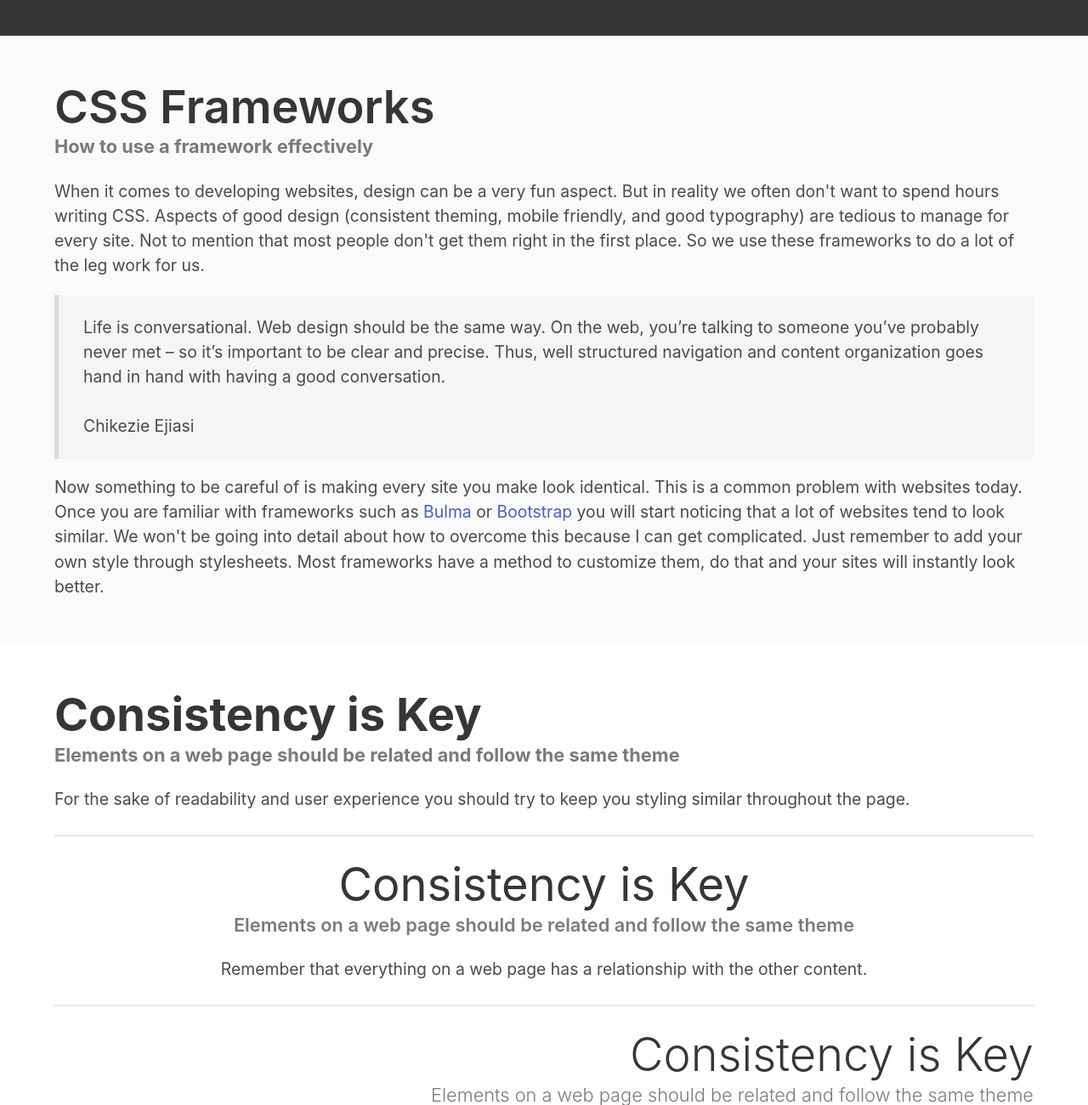
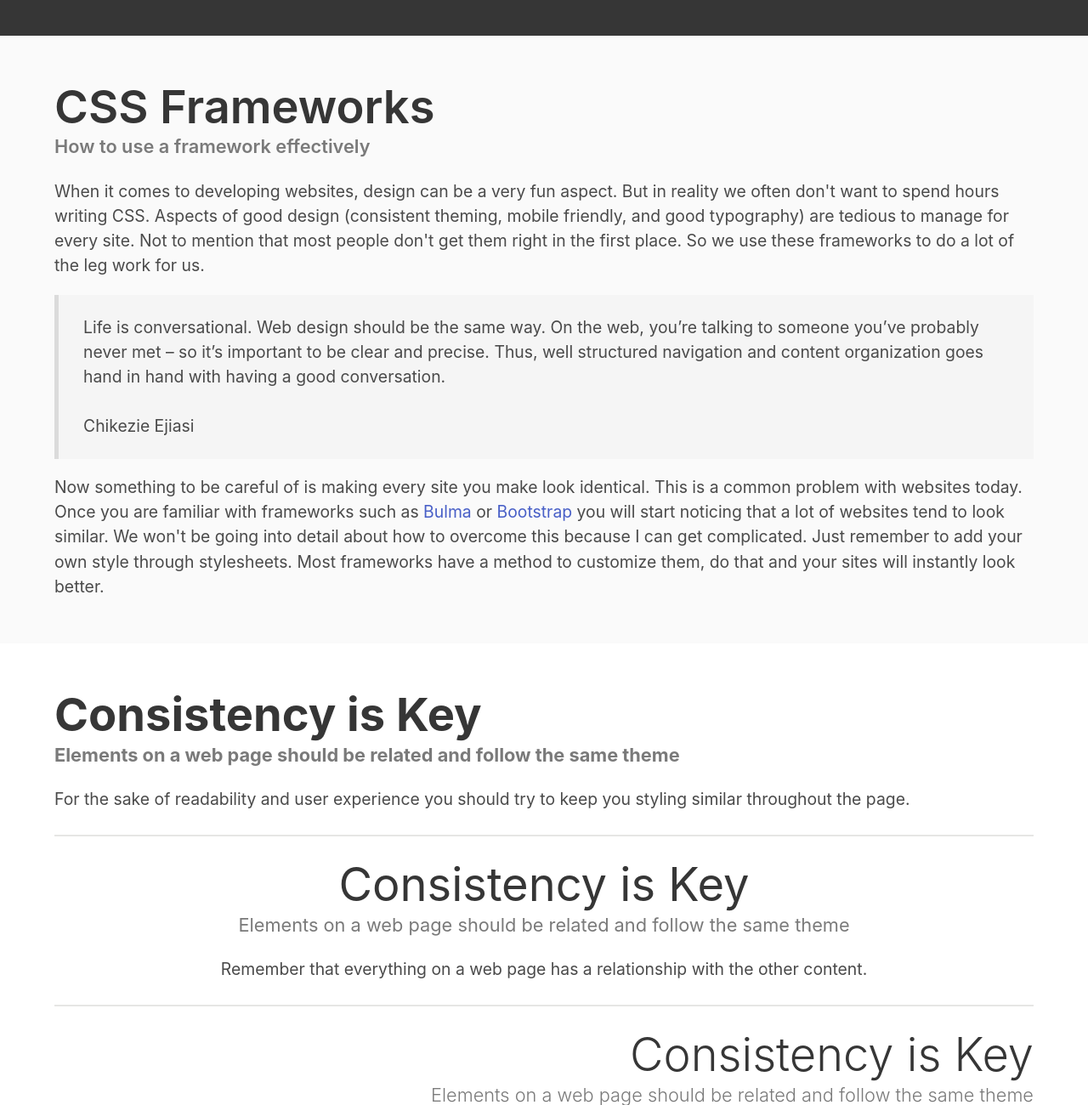
Before and after one commit to jdmar3-comp426/a02-GarrisonParrish, a website: page index.html in a window 1280 px wide. Shown: the part 758-2058 px from the top of the page at 85% size. Drawn offline with nearby package versions, Linux system fonts and the light colour scheme; a web font is replaced by a local one.

Commit message:
more subtitles

```diff
--- a/index.html
+++ b/index.html
@@ -25,7 +25,7 @@
     <div class="container">
         <div class="content">
             <h1 class="title">CSS Frameworks</h1>
-            <h5 class="subtitle has-text-grey has-text-weight-bold">How to use a framework effectively</h5>
+            <h5 class="subtitle has-text-grey">How to use a framework effectively</h5>
             <p>
 	    	When it comes to developing websites, design can be a very fun aspect.
 		But in reality we often don't want to spend hours writing CSS.
@@ -66,7 +66,7 @@
         <hr>
         <div class="content has-text-centered">
             <h1 class="title has-text-weight-normal">Consistency is Key</h1>
-            <h5 class="subtitle has-text-grey">Elements on a web page should be related and follow the same theme</h5>
+            <h5 class="subtitle has-text-grey has-text-weight-normal">Elements on a web page should be related and follow the same theme</h5>
             <p>
 	    	Remember that everything on a web page has a relationship with the other content.
 	    </p>
```
